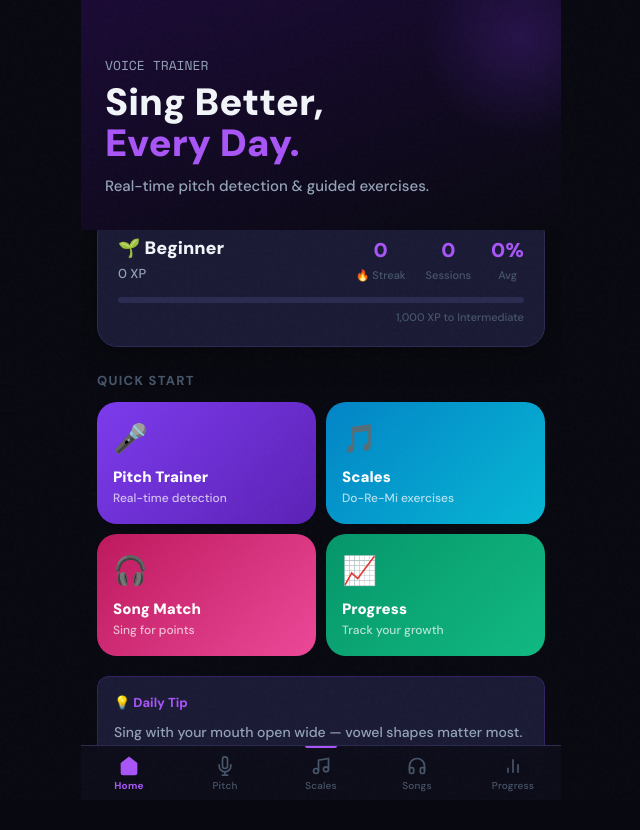
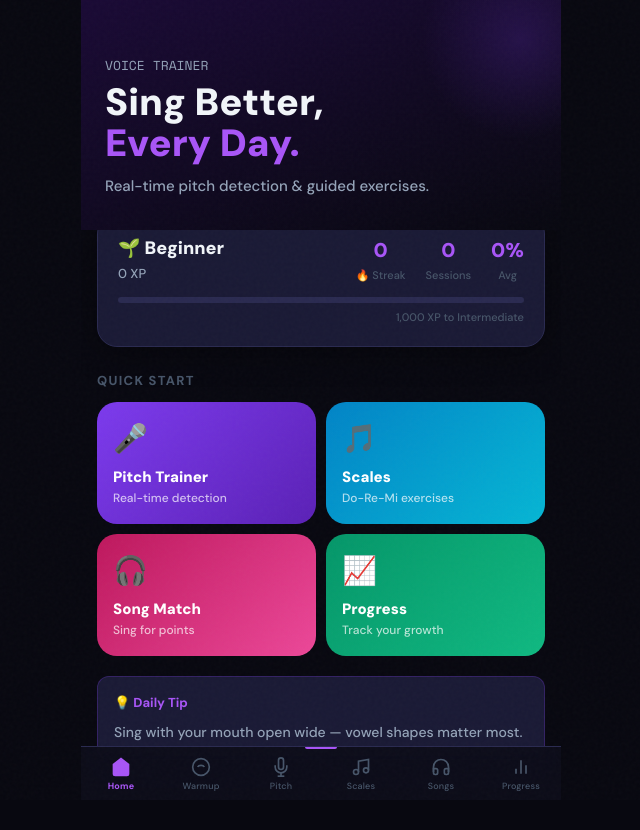
Before and after one commit to justinnewbold/voice-trainer-web, a React (Vite) app: page / in a window 1280 px wide. Shown: the top 830 px of the page, without its empty margins (319-959 px from the left). Built offline with nearby package versions, Linux system fonts and the light colour scheme.

Commit message:
feat: add Warmup tab to navigation

```diff
--- a/src/App.jsx
+++ b/src/App.jsx
@@ -4,9 +4,11 @@ import ScalesScreen from './screens/ScalesScreen.jsx';
 import SongsScreen from './screens/SongsScreen.jsx';
 import ProgressScreen from './screens/ProgressScreen.jsx';
 import HomeScreen from './screens/HomeScreen.jsx';
+import WarmupScreen from './screens/WarmupScreen.jsx';
 
 const NAV = [
   { id: 'home',     label: 'Home',     icon: HomeIcon },
+  { id: 'warmup',   label: 'Warmup',   icon: WarmupIcon },
   { id: 'pitch',    label: 'Pitch',    icon: MicIcon },
   { id: 'scales',   label: 'Scales',   icon: NotesIcon },
   { id: 'songs',    label: 'Songs',    icon: HeadsetIcon },
@@ -21,6 +23,7 @@ export default function App() {
       {/* Content */}
       <div style={{ flex: 1, overflowY: 'auto', paddingBottom: 72 }}>
         {tab === 'home'     && <HomeScreen onNav={setTab} />}
+        {tab === 'warmup'   && <WarmupScreen />}
         {tab === 'pitch'    && <PitchScreen />}
         {tab === 'scales'   && <ScalesScreen />}
         {tab === 'songs'    && <SongsScreen />}
@@ -44,14 +47,14 @@ export default function App() {
               key={n.id}
               onClick={() => setTab(n.id)}
               style={{
-                flex: 1, padding: '10px 4px 8px', display: 'flex', flexDirection: 'column',
+                flex: 1, padding: '10px 2px 8px', display: 'flex', flexDirection: 'column',
                 alignItems: 'center', gap: 3, transition: 'all 0.2s',
                 color: active ? 'var(--primary-light)' : 'var(--text-3)',
                 background: 'none', border: 'none', cursor: 'pointer',
               }}
             >
               <n.icon size={20} active={active} />
-              <span style={{ fontSize: 10, fontWeight: active ? 700 : 500, letterSpacing: '0.02em' }}>{n.label}</span>
+              <span style={{ fontSize: 9, fontWeight: active ? 700 : 500, letterSpacing: '0.02em' }}>{n.label}</span>
               {active && (
                 <div style={{
                   position: 'absolute', top: 0, left: '50%', transform: 'translateX(-50%)',
@@ -72,6 +75,17 @@ function HomeIcon({ size, active }) {
     <svg width={size} height={size} viewBox="0 0 24 24" fill={active ? 'currentColor' : 'none'} stroke="currentColor" strokeWidth={2}>
       <path d="M3 9l9-7 9 7v11a2 2 0 0 1-2 2H5a2 2 0 0 1-2-2z" />
       <polyline points="9 22 9 12 15 12 15 22" />
+    </svg>
+  );
+}
+
+function WarmupIcon({ size, active }) {
+  return (
+    <svg width={size} height={size} viewBox="0 0 24 24" fill={active ? 'currentColor' : 'none'} stroke="currentColor" strokeWidth={2}>
+      <path d="M12 22C6.477 22 2 17.523 2 12S6.477 2 12 2s10 4.477 10 10-4.477 10-10 10z"/>
+      <path d="M8 12s1-2 4-2 4 2 4 2"/>
+      <line x1="9" y1="9" x2="9.01" y2="9"/>
+      <line x1="15" y1="9" x2="15.01" y2="9"/>
     </svg>
   );
 }
```
